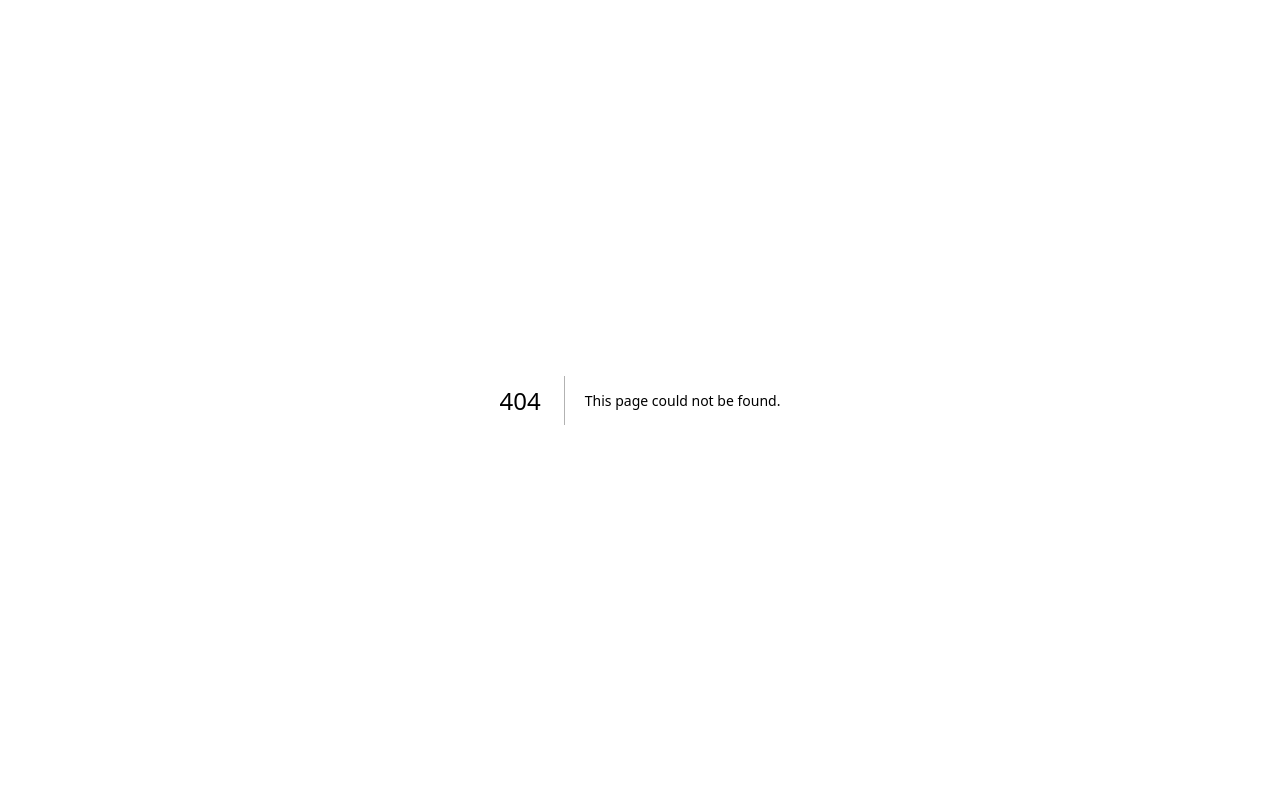
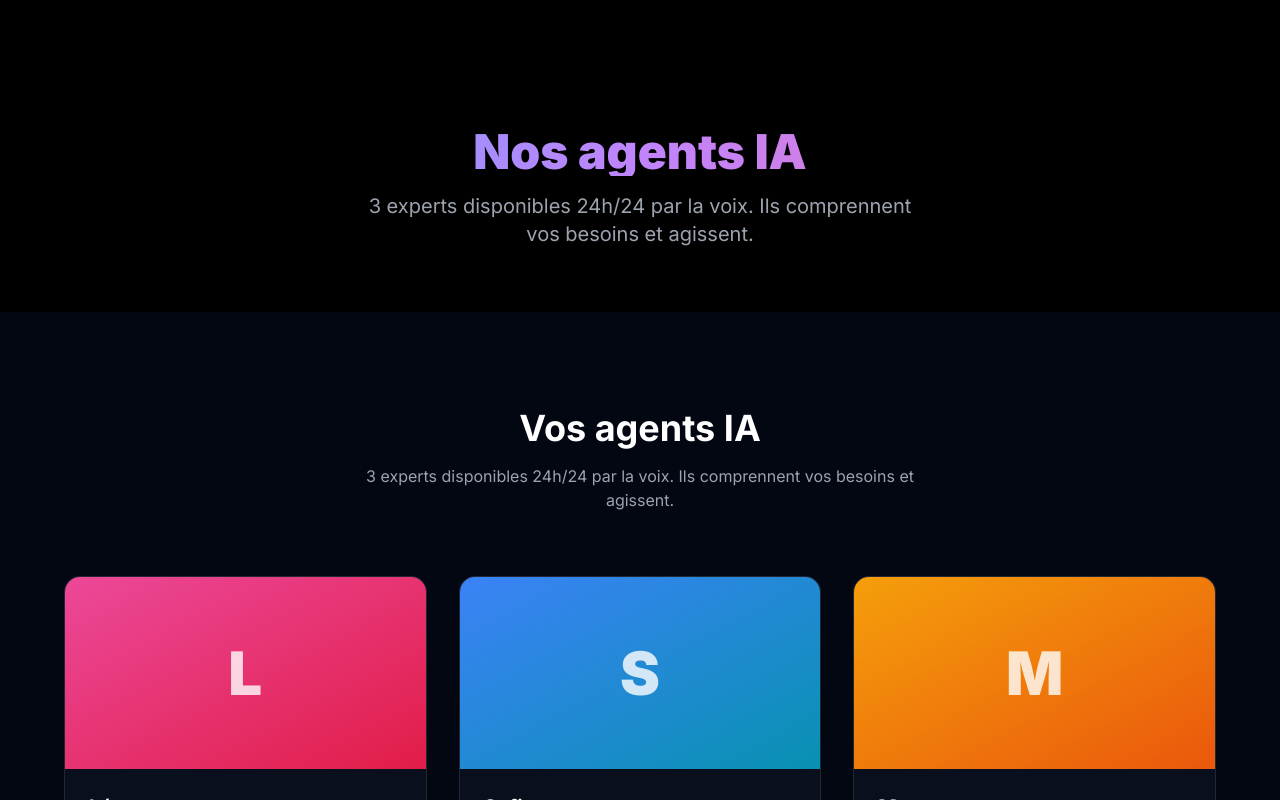
Before and after one commit to HappyUnityHeroes/Projet-9point0, a Next.js app in the folder apps/front/: page /agents in a window 1280 px wide. Before the commit this address had no page. Shown: the top 800 px of the page. Built offline with nearby package versions, Linux system fonts and the light colour scheme.

Commit message:
Auto-deploy: update page.tsx

```diff
--- /dev/null
+++ b/apps/front/src/app/agents/page.tsx
@@ -0,0 +1,50 @@
+import { AgentsSection } from '@/components/agents-section'
+import { Footer } from '@/components/footer'
+
+export const metadata = {
+  title: '9.0 — Nos Agents IA : Léa, Sofia, Marc',
+  description: '3 agents IA disponibles 24h/24 par la voix pour construire votre site, gérer votre CRM et lancer votre entreprise.',
+}
+
+export default function AgentsPage() {
+  return (
+    <main className="bg-black text-white">
+      <section className="pt-32 pb-16 px-4 text-center">
+        <h1 className="text-5xl font-black bg-gradient-to-r from-blue-400 via-purple-400 to-pink-400 bg-clip-text text-transparent mb-4">
+          Nos agents IA
+        </h1>
+        <p className="text-xl text-gray-400 max-w-xl mx-auto">
+          3 experts disponibles 24h/24 par la voix.
+          Ils comprennent vos besoins et agissent.
+        </p>
+      </section>
+
+      <AgentsSection />
+
+      <section className="py-24 px-4 bg-gray-950">
+        <div className="max-w-3xl mx-auto text-center">
+          <h2 className="text-3xl font-bold text-white mb-6">Comment ça fonctionne ?</h2>
+          <div className="grid md:grid-cols-3 gap-8 text-left">
+            <div className="p-6 rounded-xl bg-gray-900 border border-white/10">
+              <p className="text-2xl mb-3">🎙️</p>
+              <h3 className="font-bold text-white mb-2">1. Parlez</h3>
+              <p className="text-sm text-gray-400">Ouvrez une session vocale avec votre agent. Décrivez votre besoin naturellement.</p>
+            </div>
+            <div className="p-6 rounded-xl bg-gray-900 border border-white/10">
+              <p className="text-2xl mb-3">🧠</p>
+              <h3 className="font-bold text-white mb-2">2. L&apos;IA comprend</h3>
+              <p className="text-sm text-gray-400">L&apos;agent pose les bonnes questions, structure votre demande et génère un ticket.</p>
+            </div>
+            <div className="p-6 rounded-xl bg-gray-900 border border-white/10">
+              <p className="text-2xl mb-3">⚡</p>
+              <h3 className="font-bold text-white mb-2">3. Action</h3>
+              <p className="text-sm text-gray-400">Claude Code construit, teste et déploie. Votre agent vous présente le résultat.</p>
+            </div>
+          </div>
+        </div>
+      </section>
+
+      <Footer />
+    </main>
+  )
+}
```
